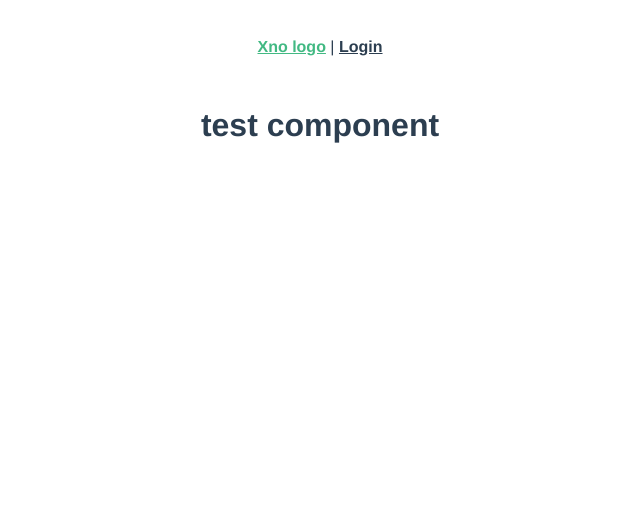
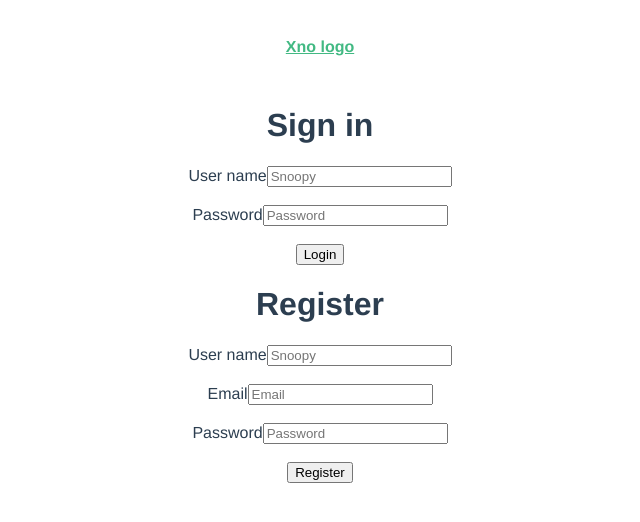
Before and after one commit to devgdorian/xno, a Vue app in the folder front/: page / in a window 1280 px wide. Shown: the top 522 px of the page, without its empty margins (320-960 px from the left). Built offline with nearby package versions, Linux system fonts and the light colour scheme.

Commit message:
login register

```diff
--- a/front/src/App.vue
+++ b/front/src/App.vue
@@ -1,7 +1,6 @@
 <template>
   <div id="nav">
-    <router-link to="/">Xno logo</router-link> |
-    <router-link to="/login">Login</router-link>
+    <router-link to="/">Xno logo</router-link>
     <!-- <button
       v-if="authState && authState.isAuthenticated"
       v-on:click="logout"
--- /dev/null
+++ b/front/src/components/Login.vue
@@ -0,0 +1,68 @@
+<template>
+ <div>
+   <form class="login" @submit.prevent="login">
+     <h1>Sign in</h1>
+     <label>User name</label>
+     <input required v-model="username" type="text" placeholder="Snoopy"/>
+     <br/>
+     <br/>
+     <label>Password</label>
+     <input required v-model="password" type="password" placeholder="Password"/>
+     <br/>
+     <br/>
+     <button type="submit">Login</button>
+   </form>
+ </div>
+</template>
+
+<script>
+  import axios from "axios";
+
+  const instance = axios.create({
+    baseURL: 'https://localhost:5001/api',
+    // headers: { 'Access-Control-Allow-Origin': '*' }
+  });
+
+  const myLoginRoutine = user => new Promise ((resolve, reject) => {
+    instance({url: 'auth/login', data: user, method: 'POST' })
+      .then(resp => {
+        const token = resp.data.token
+        localStorage.setItem('user-token', token) // store the token in localstorage
+        resolve(resp)
+      })
+    .catch(err => {
+      localStorage.removeItem('user-token') // if the request fails, remove any possible user token if possible
+      reject(err)
+    })
+  });
+
+  export default {
+    name: "Login",
+    methods: {
+      login: function () {
+        const { username, password } = this
+        myLoginRoutine({ username, password }).then(() => {
+          this.$router.push('/xno')
+        })
+      }
+    }
+  };
+</script>
+
+<!-- Add "scoped" attribute to limit CSS to this component only -->
+<style scoped lang="less">
+h3 {
+  margin: 40px 0 0;
+}
+ul {
+  list-style-type: none;
+  padding: 0;
+}
+li {
+  display: inline-block;
+  margin: 0 10px;
+}
+a {
+  color: #42b983;
+}
+</style>
--- a/front/src/views/Login.vue
+++ b/front/src/components/Register.vue
@@ -1,13 +1,20 @@
 <template>
  <div>
-   <form class="login" @submit.prevent="login">
-     <h1>Sign in</h1>
+   <form class="register" @submit.prevent="register">
+     <h1>Register</h1>
      <label>User name</label>
      <input required v-model="username" type="text" placeholder="Snoopy"/>
+     <br/>
+     <br/>
+     <label>Email</label>
+     <input required v-model="email" type="text" placeholder="Email"/>
+     <br/>
+     <br/>
      <label>Password</label>
      <input required v-model="password" type="password" placeholder="Password"/>
-     <hr/>
-     <button type="submit">Login</button>
+     <br/>
+     <br/>
+     <button type="submit">Register</button>
    </form>
  </div>
 </template>
@@ -17,28 +24,26 @@
 
   const instance = axios.create({
     baseURL: 'https://localhost:5001/api',
-    headers: { 'Access-Control-Allow-Origin': '*' }
+    // headers: { 'Access-Control-Allow-Origin': '*' }
   });
 
-  const myLoginRoutine = user => new Promise ((resolve, reject) => {
-    instance({url: 'auth/login', data: user, method: 'POST' })
+  const myRegisterRoutine = user => new Promise ((resolve, reject) => {
+    instance({url: 'auth/register', data: user, method: 'POST' })
       .then(resp => {
-        const token = resp.data.token
-        localStorage.setItem('user-token', token) // store the token in localstorage
-        resolve(resp)
+        console.log(resp)
       })
     .catch(err => {
-      localStorage.removeItem('user-token') // if the request fails, remove any possible user token if possible
+      console.log(err)
       reject(err)
     })
   });
 
   export default {
-    name: "Login",
+    name: "Register",
     methods: {
-      login: function () {
-        const { username, password } = this
-        myLoginRoutine({ username, password }).then(() => {
+      register: function () {
+        const { username, email, password } = this
+        myRegisterRoutine({ username, email, password }).then(() => {
           this.$router.push('/')
         })
       }
--- a/front/src/components/Test.vue
+++ /dev/null
@@ -1,32 +0,0 @@
-<template>
-  <div class="test">
-    <h1>test component</h1>
-  </div>
-</template>
-
-<script>
-export default {
-  name: "Test",
-  // props: {
-  //   msg: String,
-  // },
-};
-</script>
-
-<!-- Add "scoped" attribute to limit CSS to this component only -->
-<style scoped lang="less">
-h3 {
-  margin: 40px 0 0;
-}
-ul {
-  list-style-type: none;
-  padding: 0;
-}
-li {
-  display: inline-block;
-  margin: 0 10px;
-}
-a {
-  color: #42b983;
-}
-</style>
--- a/front/src/router/index.js
+++ b/front/src/router/index.js
@@ -1,6 +1,5 @@
 import { createRouter, createWebHistory } from "vue-router";
 import Home from "../views/Home.vue";
-import Login from "../views/Login.vue";
 import Xno from "../views/Xno.vue";
 
 const routes = [
@@ -8,11 +7,6 @@ const routes = [
     path: "/",
     name: "Home",
     component: Home,
-  },
-  {
-    path: "/login",
-    name: "Login",
-    component: Login,
   },
   {
     path: "/xno",
--- a/front/src/views/Home.vue
+++ b/front/src/views/Home.vue
@@ -1,17 +1,20 @@
 <template>
   <div class="home">
-    <Test />
+    <Login />
+    <Register />
   </div>
 </template>
 
 <script>
 // @ is an alias to /src
-import Test from "@/components/Test.vue";
+import Login from "@/components/Login.vue";
+import Register from "@/components/Register.vue";
 
 export default {
   name: "Home",
   components: {
-    Test,
+    Login,
+    Register
   },
 };
 </script>
```
